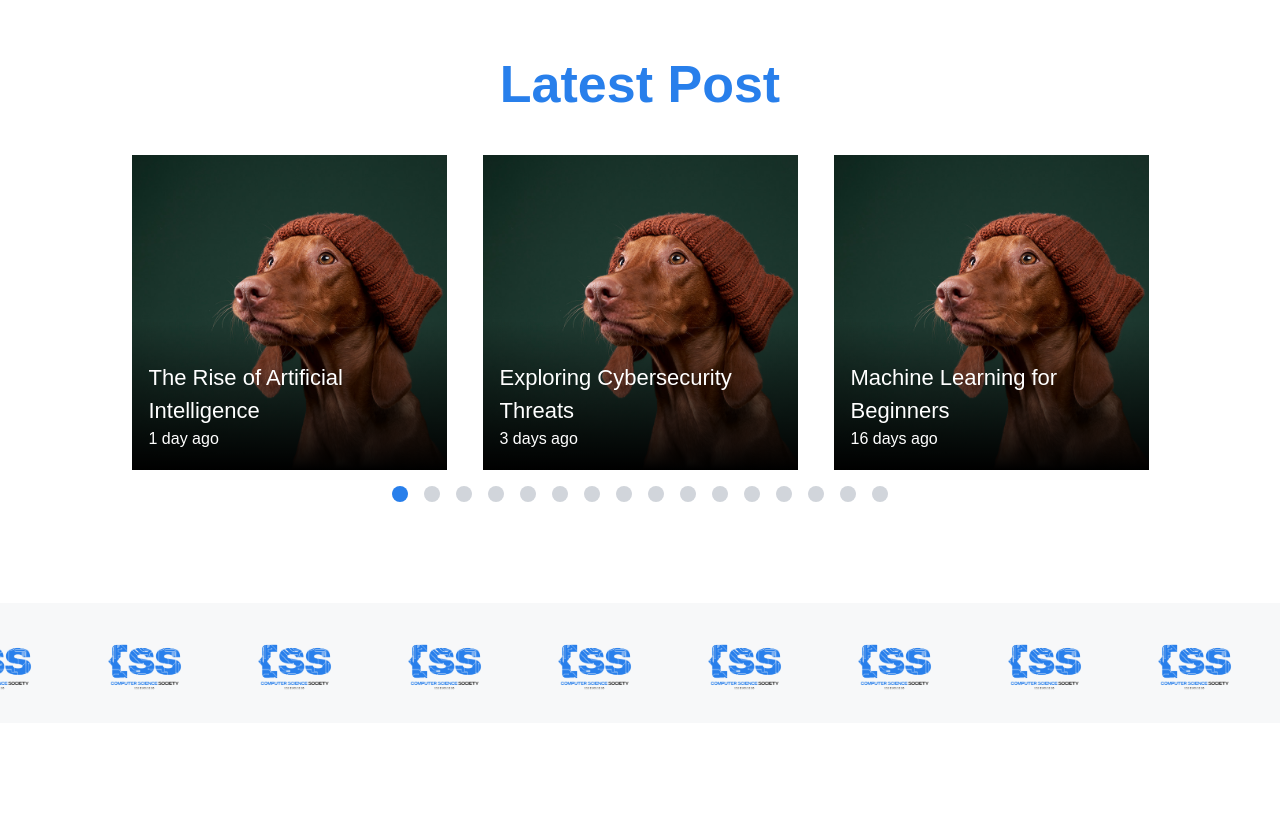
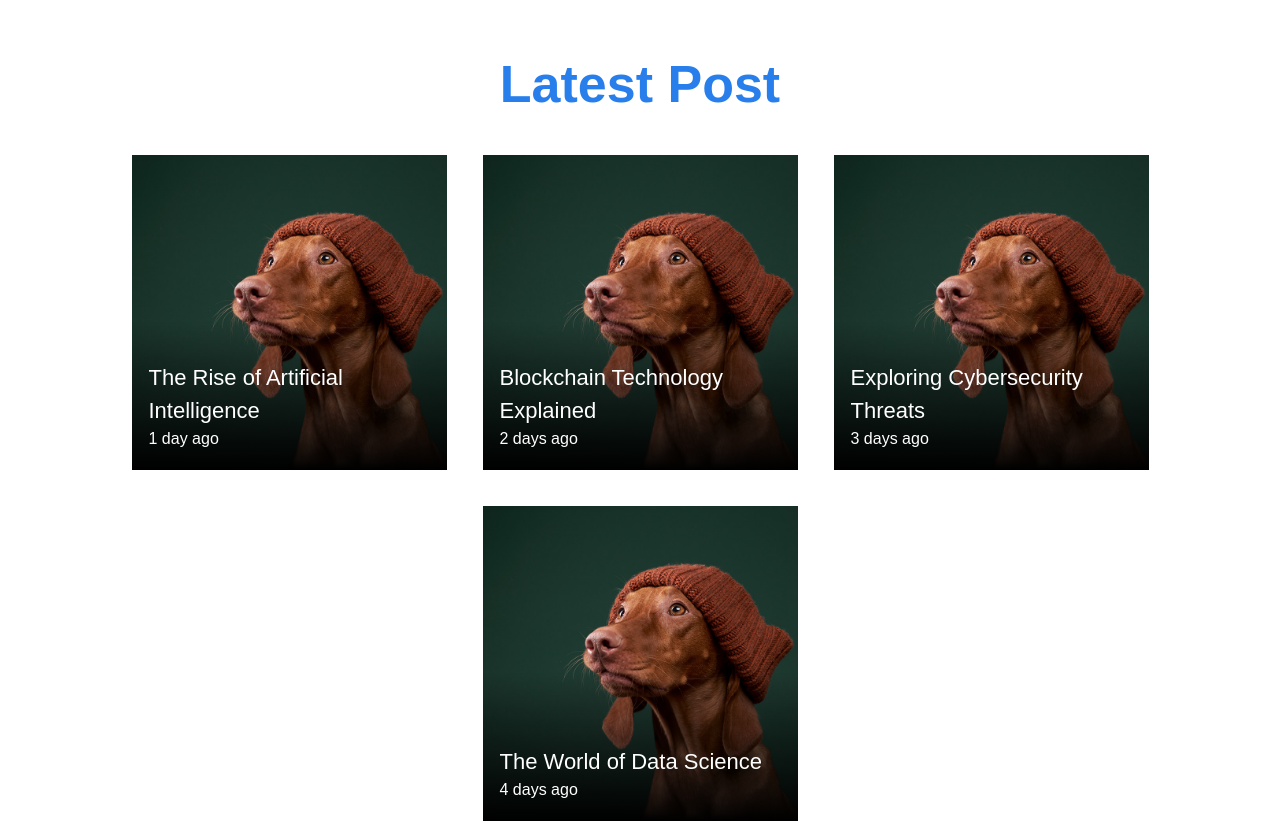
Before and after one commit to Hasmire/css-exam, a React (Vite) app: page / in a window 1280 px wide. Shown: the part 3320-4143 px from the top of the page. Before the commit the page ends 4064 px from the top, so only its background shows below. Built offline with nearby package versions, Linux system fonts and the light colour scheme.

Commit message:
finish carousel

```diff
--- a/src/components/Carousel.tsx
+++ b/src/components/Carousel.tsx
@@ -1,3 +1,4 @@
+import { useEffect, useState } from 'react';
 import Post from './Post';
 
 type PostType = {
@@ -8,47 +9,51 @@ type PostType = {
 
 type Props = {
   posts: PostType[];
-  activeIndex: number;
-  onPeriodClick: (index: number) => void;
 };
 
 const Carousel = (props: Props) => {
-  const { posts, activeIndex, onPeriodClick } = props;
+  const { posts } = props;
 
-  const startIndex = activeIndex - 1 < 0 ? posts.length - 1 : activeIndex - 1;
-  const endIndex = (activeIndex + 2) % posts.length;
+  const [activeIndex, setActiveIndex] = useState(0);
+
+  useEffect(() => {
+    const interval = setInterval(() => {
+      setActiveIndex((prevIndex) => (prevIndex + 1) % (posts.length / 4));
+    }, 10000);
+
+    return () => clearInterval(interval);
+  }, [activeIndex, posts.length, setActiveIndex]);
+
+  const handlePeriodClick = (index: number) => {
+    setActiveIndex(index);
+  };
+
+  const groupedPosts = [];
+  for (let i = 0; i < posts.length; i += 4) {
+    groupedPosts.push(posts.slice(i, i + 4));
+  }
 
   return (
-    <div>
-      <div className="mt-8 flex items-center justify-center gap-9">
-        {posts.map((post, index) => (
-          <div
-            key={index}
-            style={{
-              display:
-                index === activeIndex ||
-                index === startIndex ||
-                index === endIndex
-                  ? 'block'
-                  : 'none',
-            }}
-          >
+    <>
+      <div className="mt-8 flex flex-wrap items-center justify-center gap-9">
+        {groupedPosts[activeIndex].map((post, index) => (
+          <div key={index}>
             <Post src={post.src} title={post.title} date={post.date} />
           </div>
         ))}
       </div>
-      <div className="mt-4 flex justify-center">
-        {posts.map((_, index) => (
+      <div className="mt-6 flex justify-center">
+        {groupedPosts.map((_group, index) => (
           <div
             key={index}
             className={`mx-2 h-4 w-4 cursor-pointer rounded-full ${
-              index === activeIndex ? 'bg-primary' : 'bg-gray-300'
+              index === activeIndex ? 'bg-primary' : 'bg-neutrals-gray'
             }`}
-            onClick={() => onPeriodClick(index)}
+            onClick={() => handlePeriodClick(index)}
           ></div>
         ))}
       </div>
-    </div>
+    </>
   );
 };
 
--- a/src/components/Post.tsx
+++ b/src/components/Post.tsx
@@ -7,7 +7,6 @@ type Props = {
 const Post = (props: Props) => {
   const { src, title, date } = props;
 
-  console.log(src);
   return (
     <div
       className="relative flex h-[315px] w-[315px] transform-gpu cursor-pointer flex-col justify-end bg-neutrals-lightGray bg-cover bg-center transition duration-300 hover:scale-110"
--- a/src/components/landing/LatestPostSection.tsx
+++ b/src/components/landing/LatestPostSection.tsx
@@ -1,30 +1,12 @@
-import { useEffect, useState } from 'react';
 import { postData } from '../../constants/postData';
 import Carousel from '../Carousel';
 import LandingLayout from '../layout/LandingLayout';
 
 const LatestPostSection = () => {
-  const [activeIndex, setActiveIndex] = useState(0);
-
-  useEffect(() => {
-    const interval = setInterval(() => {
-      setActiveIndex((prevIndex) => (prevIndex + 1) % postData.length);
-    }, 10000);
-    return () => clearInterval(interval);
-  }, []);
-
-  const handlePeriodClick = (index: number) => {
-    setActiveIndex(index);
-  };
-
   return (
     <LandingLayout>
       <div className="text-3xl font-extrabold text-primary">Latest Post</div>
-      <Carousel
-        posts={postData}
-        activeIndex={activeIndex}
-        onPeriodClick={handlePeriodClick}
-      />
+      <Carousel posts={postData} />
     </LandingLayout>
   );
 };
```
